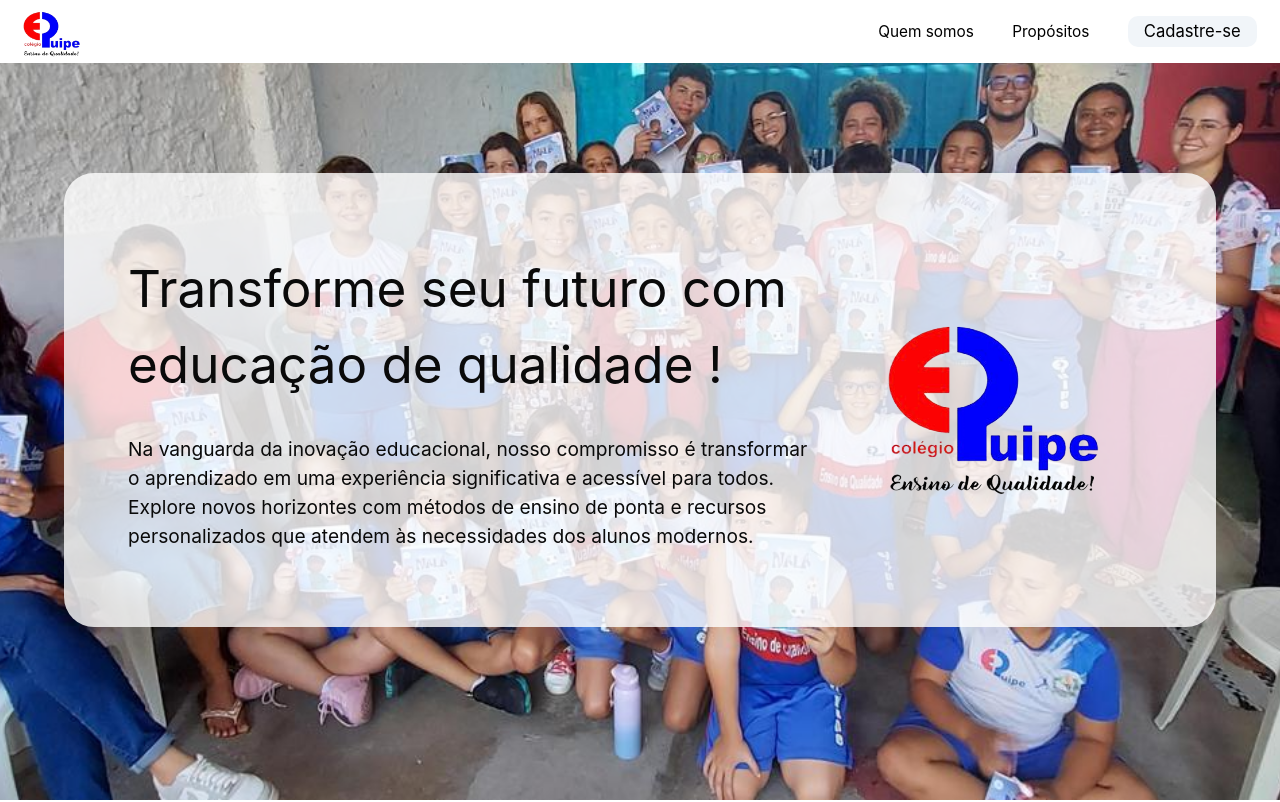
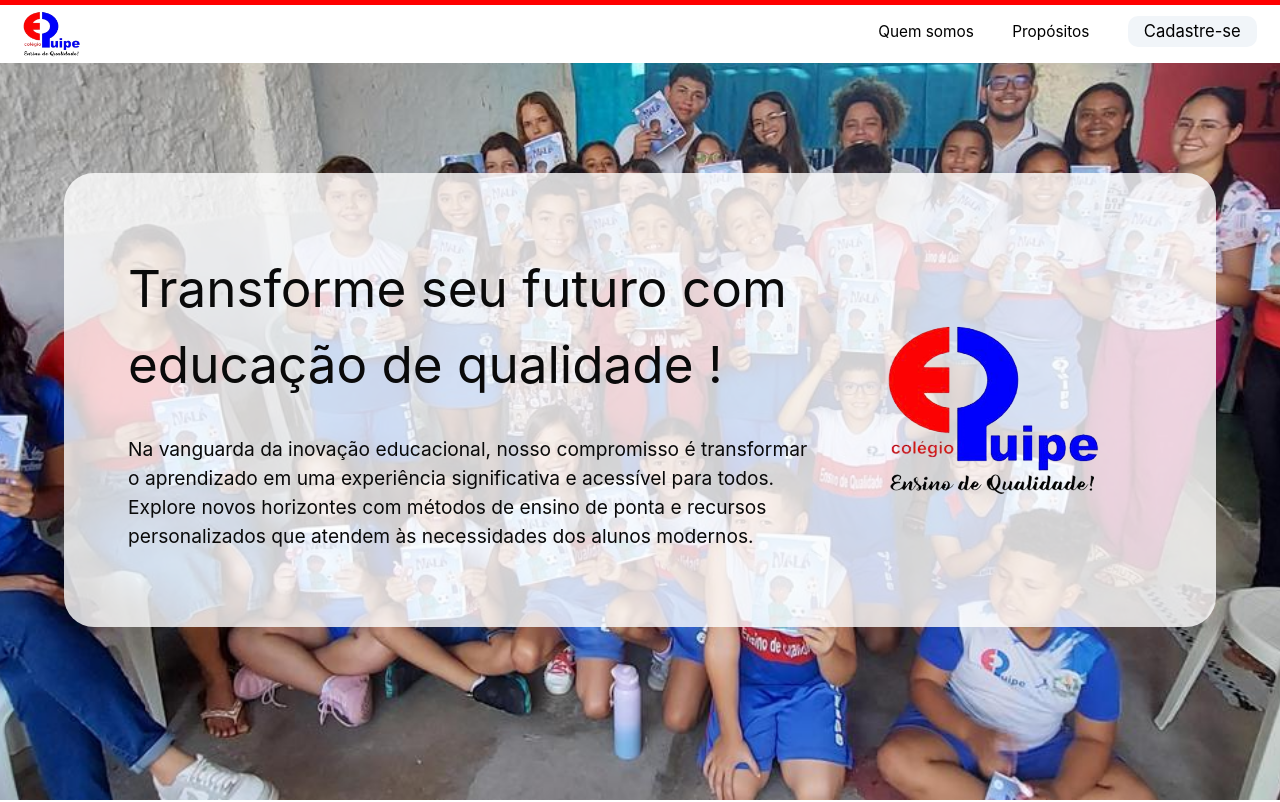
Before and after one commit to Instituto-Code/Colegio-Equipe, a React (Vite) app in the folder frontend/: page / in a window 1280 px wide. Shown: the top 802 px of the page. Built offline with nearby package versions, Linux system fonts and the light colour scheme; no server answers.

Commit message:
feat: Configuração de motion na landing page

```diff
--- a/frontend/package.json
+++ b/frontend/package.json
@@ -21,6 +21,7 @@
     "class-variance-authority": "^0.7.1",
     "clsx": "^2.1.1",
     "lucide-react": "^0.545.0",
+    "motion": "^12.23.24",
     "react": "^19.1.0",
     "react-dom": "^19.1.0",
     "react-hook-form": "^7.65.0",
--- /dev/null
+++ b/frontend/src/components/Motions/ImageOpacity.tsx
@@ -0,0 +1,31 @@
+import { motion, useScroll, useTransform } from "motion/react";
+import React, { useRef } from "react";
+
+interface AnimatedImageProps {
+    src?: string;
+    alt?: string;
+    className?: string;
+}
+
+export const AnimatedImage: React.FC<AnimatedImageProps> = ({ src, alt = "", className }) => {
+    const ref = useRef(null);
+
+    const { scrollYProgress } = useScroll({
+        target: ref,
+        offset: ["start 80%", "end 70%"],
+    });
+
+    const opacity = useTransform(scrollYProgress, [0, 1], [0, 1]);
+    const y = useTransform(scrollYProgress, [0, 1], [50, 0]);
+
+    return (
+        <motion.img
+        ref={ref}
+        src={src}
+        alt={alt}
+        style={{ opacity, y }}
+        className={`transition-all duration-700 ${className}`}
+        />
+    );
+
+}
--- /dev/null
+++ b/frontend/src/components/Motions/ScrollProgress.tsx
@@ -0,0 +1,28 @@
+import { motion, useScroll } from "motion/react";
+
+// Progresso de scroll no topo
+export const ScrollLinked = () => {
+    const { scrollYProgress } = useScroll()
+
+
+    return(
+        <>
+            <motion.div
+                id="scroll-indicator"
+                style={{
+                    scaleX: scrollYProgress,
+                    pointerEvents: "none",
+                    position: "fixed",
+                    top: 0,
+                    left: 0,
+                    right: 0,
+                    height: 5,
+                    originX: 0,
+                    backgroundColor: "red",
+                    zIndex: 60
+                }}
+            />
+
+        </>
+    )
+}
--- a/frontend/src/pages/landing/Landing.tsx
+++ b/frontend/src/pages/landing/Landing.tsx
@@ -18,16 +18,16 @@ import { useState } from "react";
 import { Dropdown } from "@/components/Dropdown/Dropdown";
 import { Spinner } from "@/components/ui/spinner";
 import { Button } from "@/components/ui/button";
+import { ScrollLinked } from "@/components/Motions/ScrollProgress";
+import { AnimatedImage } from "@/components/Motions/ImageOpacity";
 // import { DropdownMenu } from "@radix-ui/react-dropdown-menu"
 
 // Tela de landing page.
 export const LandingPage = () => {
+
   // Imagens para slider.
   const imagens_Slide1 = [imagem_1, imagem_2, imagem_3, imagem_4];
 
-  const [activeMenu, setActiveMenu] = useState<boolean>(false);
-
-  const buttonActive = () => setActiveMenu((prev) => !prev);
   //Funções do useAuth.
   const { user, logout, loading } = useAuth();
 
@@ -36,7 +36,7 @@ export const LandingPage = () => {
 
   return (
     <>
-      <header className="flex fixed mb-2.5 top-0 left-0 bg-white w-full justify-between items-center p-1">
+      <header className="flex fixed z-50 mb-2.5 top-0 left-0 bg-white w-full justify-between items-center p-1">
         <div className="flex">
           <Link to={"/"}>
             <img src={img_header} className="w-[7vw] max-sm:w-[25vw] " />
@@ -72,6 +72,8 @@ export const LandingPage = () => {
           )}
         </div>
       </header>
+
+      <ScrollLinked />
 
       <Slider1 imagens={imagens_Slide1}>
         <div className="flex flex-col z-1 absolute items-center m-[5vw] p-5 text-center rounded-[30px] bg-[rgba(255,255,255,0.8)] sm:flex-row sm:justify-around sm:py-[6vw] sm:px-[5vw] sm:text-left [630px]:gap-[1vw]">
@@ -152,7 +154,8 @@ export const LandingPage = () => {
             </div>
           </div>
           <div className="mr-[10vw] max-sm:my-[7vw]">
-            <img src={alvo} className="w-[50vw] max-sm:w-[30vw]" />
+            {/* <img src={alvo} className="w-[50vw] max-sm:w-[30vw]" /> */}
+            <AnimatedImage src={alvo} className="w-[50vw] max-sm:w-[30vw]" />
           </div>
         </div>
       </section>
@@ -176,7 +179,8 @@ export const LandingPage = () => {
             </div>
           </div>
           <div className="mr-[10vw] max-sm:my-[7vw]">
-            <img src={visao} className="w-[50vw] max-sm:w-[30vw]" />
+            {/* <img src={visao} className="w-[50vw] max-sm:w-[30vw]" /> */}
+            <AnimatedImage src={visao} className="w-[50vw] max-sm:w-[30vw]" />
           </div>
         </div>
       </section>
@@ -205,7 +209,8 @@ export const LandingPage = () => {
             </div>
           </div>
           <div className="mr-[10vw] max-sm:my-[7vw]">
-            <img src={valor} className="w-[16vw] max-sm:w-[30vw]" />
+            {/* <img src={valor} className="w-[16vw] max-sm:w-[30vw]" /> */}
+            <AnimatedImage src={valor} className="w-[16vw] max-sm:w-[30vw]" />
           </div>
         </div>
       </section>
```
Also changed, not shown: 1 other file (tests, documents, lock files or other folders).
